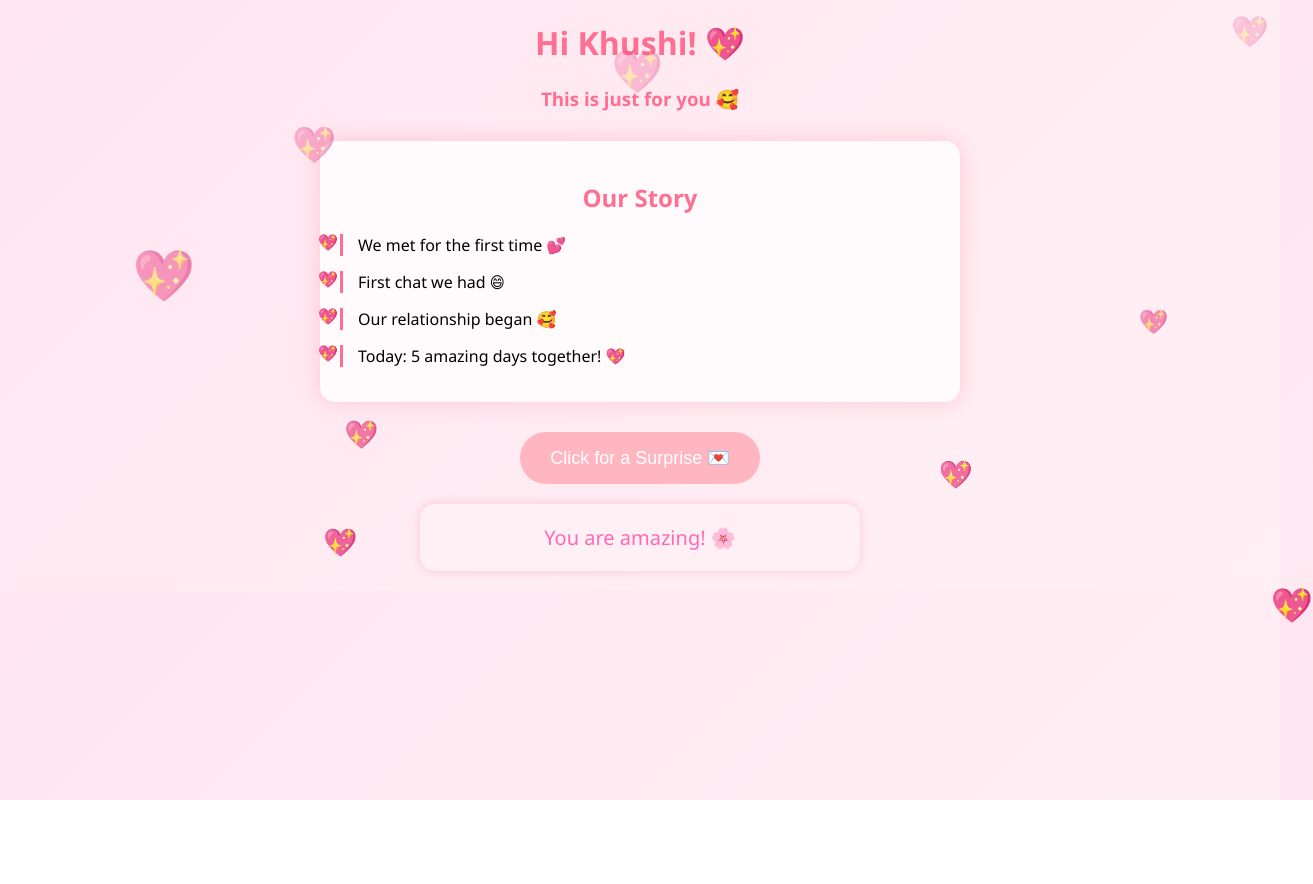
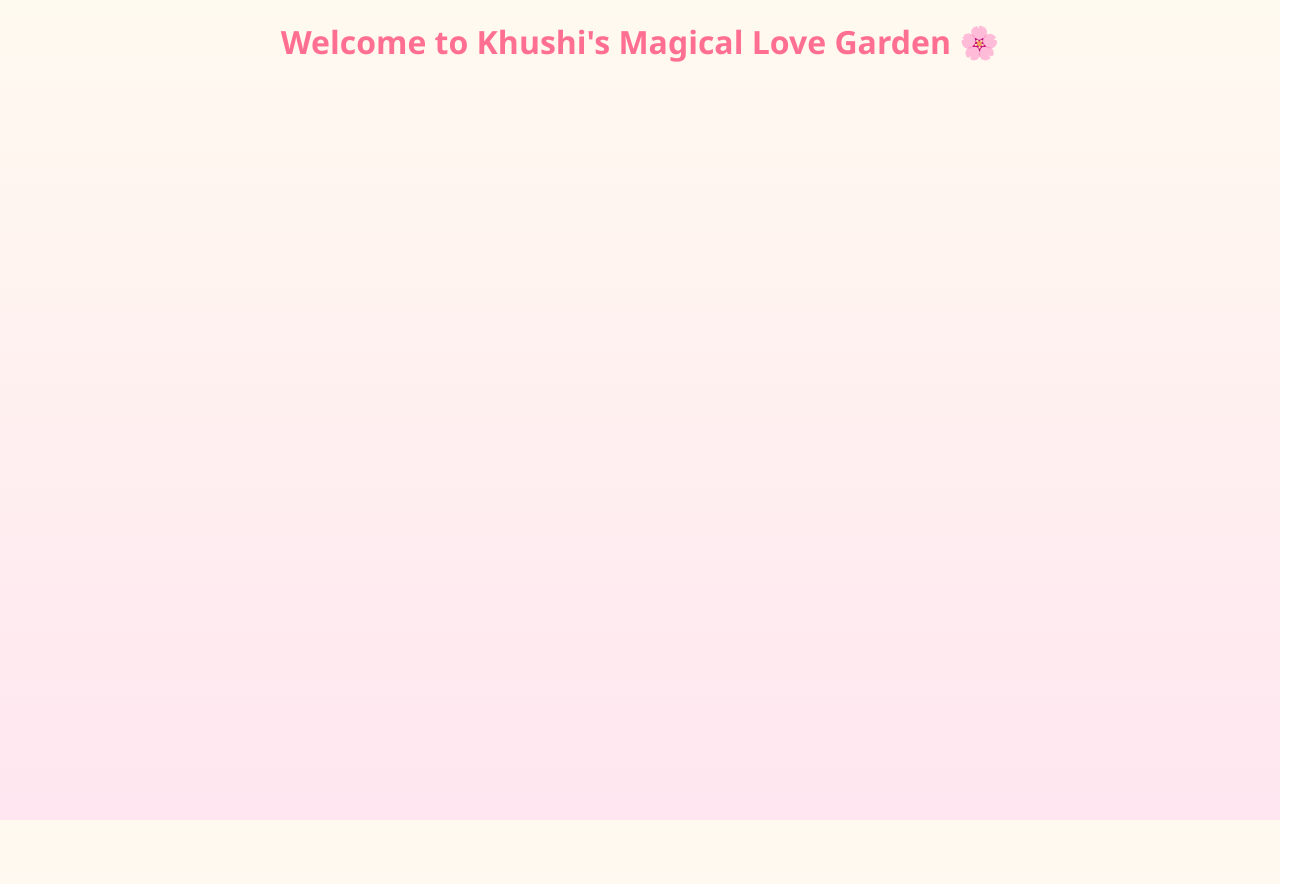
Before and after one commit to Zeffssen/Khushi-, a plain HTML site: page index.html in a window 1280 px wide. Shown: the whole page, 1313 px wide, since content can reach past the window. Before the commit the page ends 800 px from the top, so only its background shows below. Drawn offline with Linux system fonts and the light colour scheme.

Commit message:
Update index.html

```diff
--- a/index.html
+++ b/index.html
@@ -3,151 +3,126 @@
 <head>
 <meta charset="UTF-8">
 <meta name="viewport" content="width=device-width, initial-scale=1.0">
-<title>For Khushi 💖</title>
+<title>Khushi's Magical Love Garden 🌸</title>
 <style>
-  /* General Styles */
   body {
     margin: 0;
     font-family: 'Segoe UI', Tahoma, Geneva, Verdana, sans-serif;
-    background: linear-gradient(135deg, #ffe6f0, #fff0f5);
-    overflow-x: hidden;
+    background: linear-gradient(to top, #ffe6f0, #fffaf0);
+    overflow: hidden;
+    height: 100vh;
+    cursor: pointer;
   }
 
-  h1, h2, h3 {
+  h1 {
+    text-align: center;
     color: #ff6f91;
-    text-align: center;
+    margin-top: 20px;
   }
 
-  /* Hearts Animation */
-  .heart {
+  #garden {
+    position: relative;
+    width: 100%;
+    height: 100%;
+  }
+
+  .flower, .heart, .butterfly {
     position: absolute;
-    font-size: 24px;
-    color: #ff6f91;
-    animation: floatUp 5s linear infinite;
+    user-select: none;
+    pointer-events: none;
+    animation: floatUp 5s linear forwards;
   }
 
   @keyframes floatUp {
-    0% { transform: translateY(0) scale(1); opacity: 1; }
-    100% { transform: translateY(-800px) scale(1.5); opacity: 0; }
+    0% { transform: translateY(0) scale(0); opacity: 0; }
+    50% { opacity: 1; scale:1; }
+    100% { transform: translateY(-600px) scale(1.5); opacity: 0; }
   }
 
-  /* Timeline Section */
-  .timeline {
-    max-width: 600px;
-    margin: 30px auto;
-    background: rgba(255, 255, 255, 0.8);
-    border-radius: 15px;
-    padding: 20px;
-    box-shadow: 0 0 20px rgba(255, 111, 145, 0.3);
+  #secretLetter {
+    position: fixed;
+    top: 50%;
+    left: 50%;
+    transform: translate(-50%, -50%);
+    background: #fff0f5;
+    padding: 30px;
+    border-radius: 20px;
+    text-align: center;
+    box-shadow: 0 0 30px rgba(255, 111, 145, 0.5);
+    display: none;
+    color: #ff69b4;
+    font-size: 20px;
   }
 
-  .event {
-    margin: 15px 0;
-    padding-left: 15px;
-    border-left: 3px solid #ff6f91;
-    position: relative;
-  }
-
-  .event::before {
-    content: "💖";
-    position: absolute;
-    left: -25px;
-    top: -3px;
-  }
-
-  /* Button Styles */
-  .button {
-    display: block;
-    margin: 20px auto;
-    padding: 15px 30px;
+  #secretLetter button {
+    margin-top: 15px;
+    padding: 10px 20px;
+    border-radius: 50px;
+    border: none;
     background: #ffb6c1;
-    border: none;
-    border-radius: 50px;
-    color: #fff;
-    font-size: 18px;
+    color: white;
     cursor: pointer;
-    transition: transform 0.2s;
-  }
-
-  .button:hover {
-    transform: scale(1.1);
-  }
-
-  /* Compliment Box */
-  #complimentBox {
-    max-width: 400px;
-    margin: 20px auto;
-    background: #fff0f5;
-    padding: 20px;
-    border-radius: 15px;
-    box-shadow: 0 0 10px rgba(255, 111, 145, 0.3);
-    text-align: center;
-    font-size: 20px;
-    color: #ff69b4;
   }
 </style>
 </head>
 <body>
 
-<h1>Hi Khushi! 💖</h1>
-<h3>This is just for you 🥰</h3>
+<h1>Welcome to Khushi's Magical Love Garden 🌸</h1>
+<div id="garden"></div>
 
-<div class="timeline">
-  <h2>Our Story</h2>
-  <div class="event">We met for the first time 💕</div>
-  <div class="event">First chat we had 😄</div>
-  <div class="event">Our relationship began 🥰</div>
-  <div class="event">Today: 5 amazing days together! 💖</div>
+<div id="secretLetter">
+  <p>💌 Surprise! Khushi, you are my everything 💖</p>
+  <button onclick="closeLetter()">Close 🌸</button>
 </div>
 
-<button class="button" onclick="showCompliment()">Click for a Surprise 💌</button>
-<div id="complimentBox">You are amazing! 🌸</div>
+<script>
+  const garden = document.getElementById('garden');
+  const secretLetter = document.getElementById('secretLetter');
 
-<script>
-  // Compliments Array
-  const compliments = [
-    "Khushi, you light up my world 🌞",
-    "You are my everything 💖",
+  const messages = [
+    "You make my heart flutter 💓",
+    "Khushi, you are magical ✨",
     "Your smile is my favorite 😍",
-    "Every moment with you is magical ✨",
-    "You are beautiful inside and out 🌸",
-    "I can't stop thinking about you 💌",
-    "Khushi, you make my heart skip a beat 💓",
-    "You are my sunshine on rainy days ☀️",
+    "I love you more every day 💖",
+    "You are my sunshine ☀️",
     "Being with you feels like home 🏡",
-    "I love you more every single day 💕"
+    "You are my dream come true 🌸",
+    "I can't stop thinking about you 💌"
   ];
 
-  // Show Compliment
-  function showCompliment() {
-    const box = document.getElementById('complimentBox');
-    const random = compliments[Math.floor(Math.random() * compliments.length)];
-    box.textContent = random;
+  // Function to create flowers/hearts/butterflies
+  function bloomLove(x, y) {
+    const types = ['🌸', '💖', '🦋'];
+    const icon = types[Math.floor(Math.random() * types.length)];
+    const span = document.createElement('div');
+    span.textContent = icon;
+    span.style.left = x + 'px';
+    span.style.top = y + 'px';
+    span.classList.add(icon === '🦋' ? 'butterfly' : icon === '💖' ? 'heart' : 'flower');
+    garden.appendChild(span);
+    setTimeout(() => span.remove(), 5000);
 
-    // Notification
-    if (Notification.permission === "granted") {
-      new Notification(random);
+    // Show random message sometimes
+    if (Math.random() < 0.3) {
+      const msg = messages[Math.floor(Math.random() * messages.length)];
+      alert(msg);
     }
   }
 
-  // Ask for Notification Permission
-  if (Notification.permission !== "granted") {
-    Notification.requestPermission();
+  // Click event for garden
+  document.body.addEventListener('click', (e) => {
+    bloomLove(e.clientX, e.clientY);
+
+    // Secret letter spot (hidden treasure)
+    if (e.clientX > window.innerWidth/2 - 50 && e.clientX < window.innerWidth/2 + 50 &&
+        e.clientY > window.innerHeight/2 - 50 && e.clientY < window.innerHeight/2 + 50) {
+      secretLetter.style.display = 'block';
+    }
+  });
+
+  function closeLetter() {
+    secretLetter.style.display = 'none';
   }
-
-  // Floating Hearts
-  function createHeart() {
-    const heart = document.createElement('div');
-    heart.classList.add('heart');
-    heart.style.left = Math.random() * window.innerWidth + 'px';
-    heart.style.fontSize = (20 + Math.random() * 30) + 'px';
-    heart.style.animationDuration = (4 + Math.random() * 4) + 's';
-    heart.textContent = '💖';
-    document.body.appendChild(heart);
-    setTimeout(() => heart.remove(), 5000);
-  }
-
-  setInterval(createHeart, 500);
 </script>
 
 </body>
```
